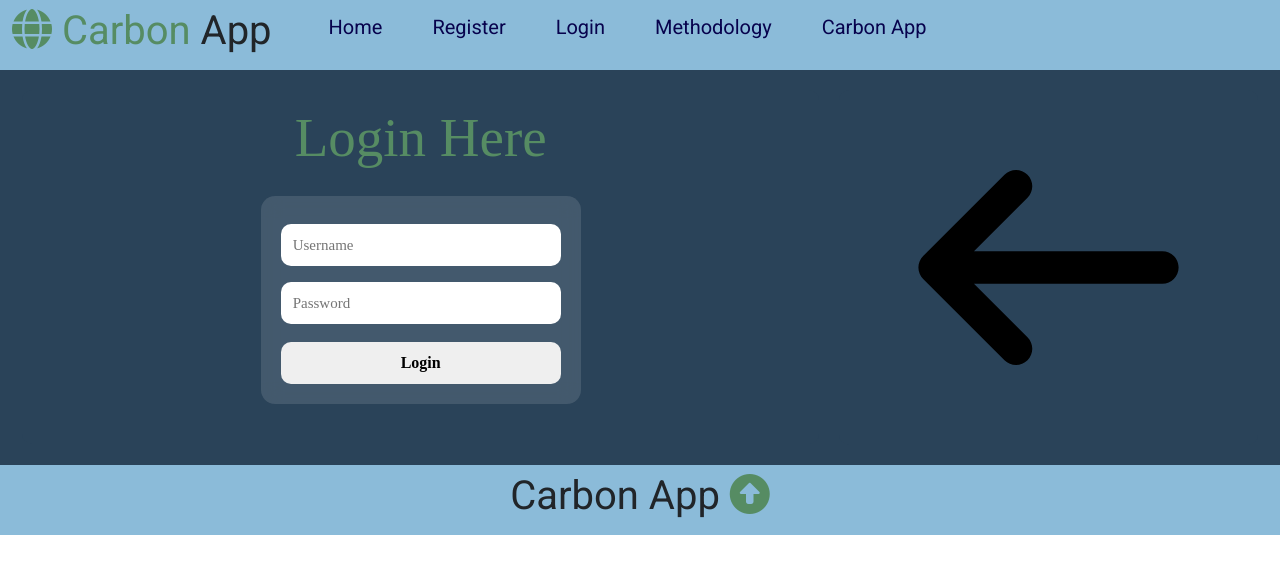
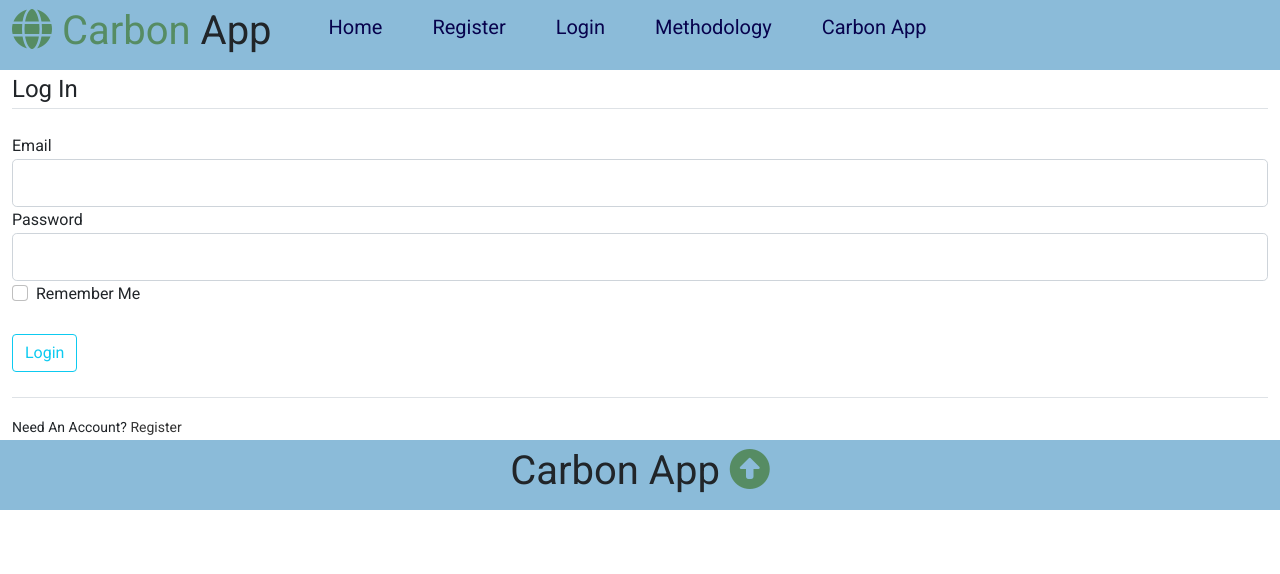
Before and after one commit to EliasAKyte/carbon-app-2026-1, a Flask app: page /login in a window 1280 px wide. Shown: the top 574 px of the page. Run offline with Flask 2, Linux system fonts and the light colour scheme; some libraries are stand-ins or nearby versions.

Commit message:
Update login.html

```diff
--- a/capp/templates/users/login.html
+++ b/capp/templates/users/login.html
@@ -1,36 +1,78 @@
 {% extends "layout.html" %}
 {% block content %}
 
-<!-- Header -->
-<section class="section_header_carbon_app">
+<section class="register_section_css">
   <div class="container">
+          <div class="box">
 
-        <div class="header_carbon_app">
-
+          </div>
           <div class="box">
-                <h1 style="font-size:55px;">
-                    <span class="text-logo">Login Here</span>
-                </h1>
-                <div class="login-box">
-                    <form method="POST">
-                        <input class="login-input" type="text" name="username" placeholder="Username" required>
-                        <input class="login-input" type="password" name="password" placeholder="Password" required>
-                        <button class="login-btn" type="submit">Login</button>
+              {% with messages = get_flashed_messages(with_categories=true) %}
+                  {% if messages %}
+                      {% for category, message in messages %}
+                          <div class="alert alert-{{ category }}">
+                              {{ message }}
+                              <br>
+                              {{form.email.data}}
+                              <br>
+                              {{form.password.data}}
+                          </div>
+                      {% endfor %}
+                  {% endif %}
+              {% endwith %}
+              <form method="POST" action="">
+                  {{ form.hidden_tag() }}
+                      <fieldset class="form-group">
+                          <legend class="border-bottom mb-4">Log In</legend>
+                          <div class="form-group">
+                              {{ form.email.label(class="form-control-label") }}
+                              {% if form.email.errors %}
+                                  {{ form.email(class="form-control form-control-lg is-invalid") }}
+                                  <div class="invalid-feedback">
+                                      {% for error in form.email.errors %}
+                                          <span>{{ error }}</span>
+                                      {% endfor %}
+                                  </div>
+                              {% else %}
+                                  {{ form.email(class="form-control form-control-lg") }}
+                              {% endif %}
+                          </div>
+                          <div class="form-group">
+                              {{ form.password.label(class="form-control-label") }}
+                              {% if form.password.errors %}
+                                  {{ form.password(class="form-control form-control-lg is-invalid") }}
+                                  <div class="invalid-feedback">
+                                      {% for error in form.password.errors %}
+                                          <span>{{ error }}</span>
+                                      {% endfor %}
+                                  </div>
+                              {% else %}
+                                  {{ form.password(class="form-control form-control-lg") }}
+                              {% endif %}
+                          </div>
+                          <div class="form-check">
+                              {{ form.remember(class="form-check-input",style="text-align: left;") }}
+                              {{ form.remember.label(class="form-check-label",style="text-align: left;") }}
+                          </div>
+                      </fieldset>
+                      </br>
+                      <div class="form-group">
+                          {{ form.submit(class="btn btn-outline-info") }}
+                      </div>
               </form>
-                </div>
-            </div>
-
-            <div class="box">
-                <img
-                    src="{{url_for('static', filename='icons/arrow_left.svg')}}"
-                    width="325"
-                    height="325"
-                    alt=""/>
+              </br>
+              <div class="border-top pt-3">
+                  <small>
+                      Need An Account? <a class="ml-2" href="{{ url_for('users.register') }}">Register</a>
+                  </small>
               </div>
 
           </div>
+          <div class="box">
 
+          </div>
   </div>
 </section>
 
+
 {% endblock content %}
```
Lines whose indentation alone changed are shown as unchanged.
